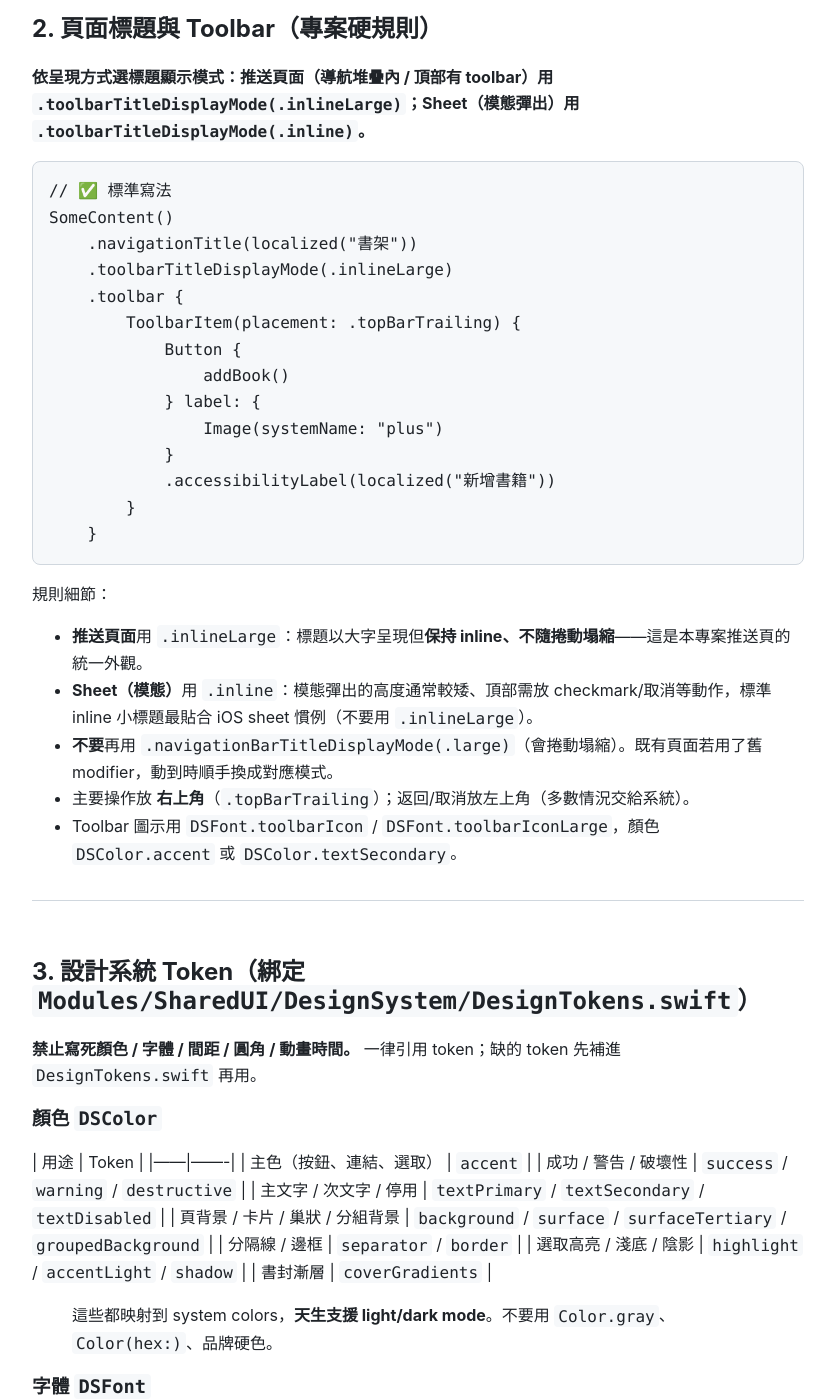
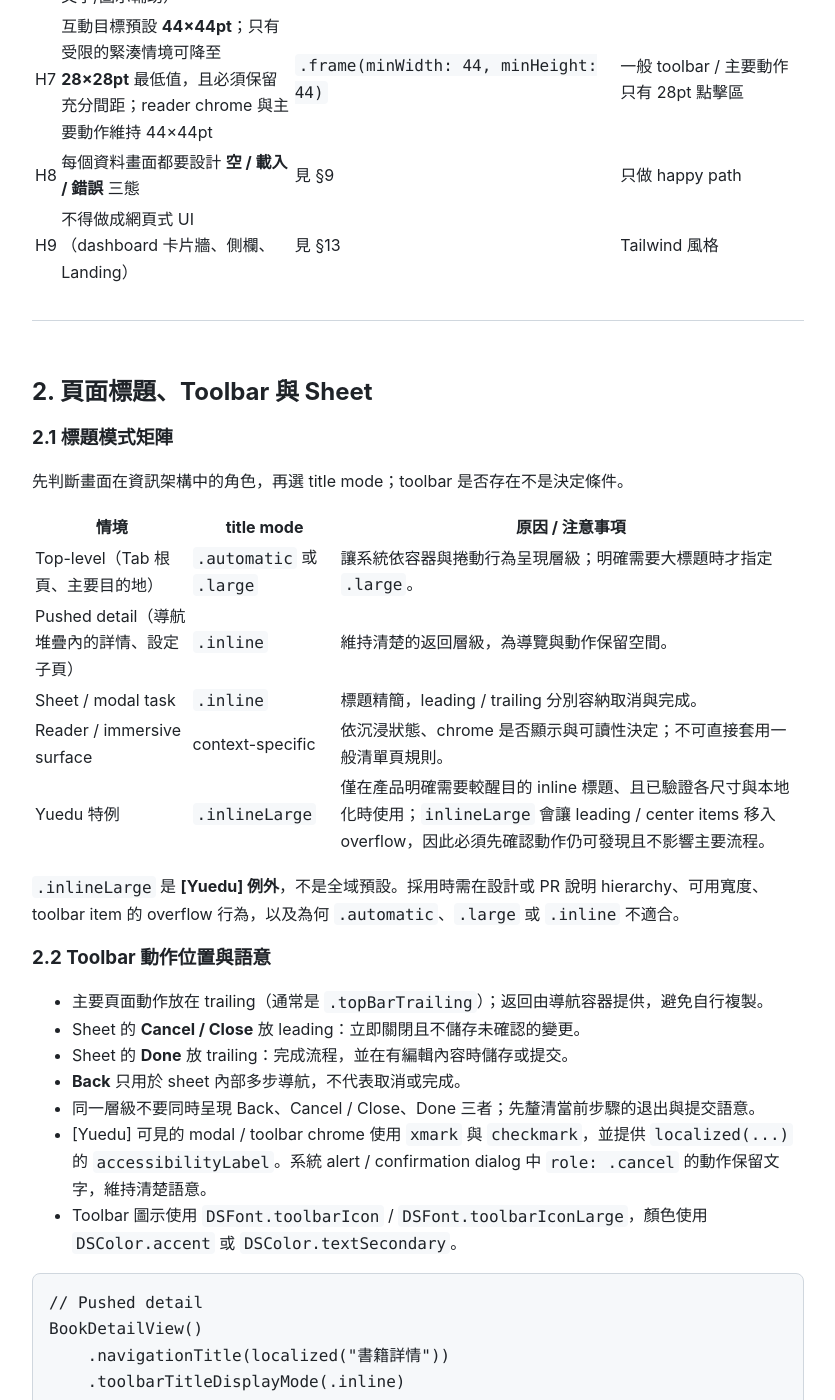
Before and after one commit to zhong228/MoYue, a Jekyll site: the page built from docs/design.md, in a window 1280 px wide and 1400 px high, scrolled down 1515 px. Shown: the whole window, without its empty margins (222-1057 px from the left). Built offline with Jekyll 4.4.1, drawn with Linux system fonts in a browser that asks for light colours; our own code applies the rules of GitHub Pages for plain Markdown files; some of the changed text lies outside the part shown.

Commit message:
docs: align iOS design guide with Apple guidance

````diff
--- a/docs/design.md
+++ b/docs/design.md
@@ -5,11 +5,17 @@
 > 強制套用機制見 `.claude/skills/yuedu-ios-design/SKILL.md`。
 
 合成來源（依優先序）：
-1. **Apple Human Interface Guidelines** — 最高權威，衝突時以 HIG 為準。
-2. **Apple Design Resources / SF Symbols** — 視覺一致性。
-3. **iOS Accessibility（HIG）** — 閱讀器必做。
-4. **Nielsen 十大可用性啟發** — 通用 UX 檢查。
-5. **Mobbin 真實 App 模式** — 參考成熟 iOS App 的頁面模式，不抄網頁。
+1. **Apple Human Interface Guidelines / Apple 平台文件** — 平台行為與元件的最高權威。
+2. **Yuedu 專案規範與既有設計系統** — 在不違反 Apple 規範下維持產品一致性。
+3. **通用可用性建議** — 例如 Nielsen 啟發法，作為設計檢查而非平台行為依據。
+
+### 規則權威層級
+
+- **[Apple]**：Apple HIG、Accessibility、SwiftUI API 與官方設計資源；若規則衝突，以此層為準。
+- **[Yuedu]**：本專案的產品決策、元件慣例與 `DS*` token；僅能在 Apple 允許的範圍內加嚴或具體化。
+- **[建議]**：Nielsen 等通用可用性原則與設計經驗；不能覆蓋 [Apple] 或 [Yuedu]。
+
+優先序為 **[Apple] > [Yuedu] > [建議]**。下文未標示時，硬規則視為 [Yuedu]；涉及系統元件語意與行為時仍以 [Apple] 為準。
 
 ---
 
@@ -29,45 +35,69 @@
 
 | # | 規則 | 正確 | 錯誤 |
 |---|------|------|------|
-| H1 | 推送頁面用 `.toolbarTitleDisplayMode(.inlineLarge)`；**Sheet（模態）用 `.inline`** | 見 §2 | `.large` 捲動塌縮 / sheet 用 `.inlineLarge` / 不設定 |
+| H1 | title mode 必須依導航層級與呈現情境選擇，不得全域套用 `.inlineLarge` | 見 §2 矩陣 | 不分析 hierarchy / overflow 就統一指定模式 |
 | H2 | 所有對使用者顯示的文字走 `localized("…")`，且三個 lproj 同步 | `Text(localized("書架"))` | `Text("Bookshelf")` |
 | H3 | 顏色、字級、間距、圓角、動畫一律用 `DS*` token | `DSColor.textSecondary` | `Color.gray` / 寫死 hex |
 | H4 | 圖示優先 SF Symbols，且與文字字重/字級一致 | `Image(systemName: "trash")` | 自製 PNG icon |
 | H5 | icon-only 按鈕必須有 `accessibilityLabel` | `.accessibilityLabel(localized("刪除"))` | 只有圖示無語意 |
 | H6 | 顏色不得作為唯一狀態提示（需文字/圖示輔助） | 「失敗」紅字+`xmark` | 只靠紅色 |
-| H7 | 點擊區域 ≥ 44×44pt | `.frame(minWidth:44,minHeight:44)` | 24pt 純圖示可點區 |
+| H7 | 互動目標預設 **44×44pt**；只有受限的緊湊情境可降至 **28×28pt** 最低值，且必須保留充分間距；reader chrome 與主要動作維持 44×44pt | `.frame(minWidth: 44, minHeight: 44)` | 一般 toolbar / 主要動作只有 28pt 點擊區 |
 | H8 | 每個資料畫面都要設計 **空 / 載入 / 錯誤** 三態 | 見 §9 | 只做 happy path |
 | H9 | 不得做成網頁式 UI（dashboard 卡片牆、側欄、Landing） | 見 §13 | Tailwind 風格 |
 
 ---
 
-## 2. 頁面標題與 Toolbar（專案硬規則）
+## 2. 頁面標題、Toolbar 與 Sheet
 
-**依呈現方式選標題顯示模式：推送頁面（導航堆疊內 / 頂部有 toolbar）用 `.toolbarTitleDisplayMode(.inlineLarge)`；Sheet（模態彈出）用 `.toolbarTitleDisplayMode(.inline)`。**
+### 2.1 標題模式矩陣
+
+先判斷畫面在資訊架構中的角色，再選 title mode；toolbar 是否存在不是決定條件。
+
+| 情境 | title mode | 原因 / 注意事項 |
+|------|------------|-----------------|
+| Top-level（Tab 根頁、主要目的地） | `.automatic` 或 `.large` | 讓系統依容器與捲動行為呈現層級；明確需要大標題時才指定 `.large`。 |
+| Pushed detail（導航堆疊內的詳情、設定子頁） | `.inline` | 維持清楚的返回層級，為導覽與動作保留空間。 |
+| Sheet / modal task | `.inline` | 標題精簡，leading / trailing 分別容納取消與完成。 |
+| Reader / immersive surface | context-specific | 依沉浸狀態、chrome 是否顯示與可讀性決定；不可直接套用一般清單頁規則。 |
+| Yuedu 特例 | `.inlineLarge` | 僅在產品明確需要較醒目的 inline 標題、且已驗證各尺寸與本地化時使用；`inlineLarge` 會讓 leading / center items 移入 overflow，因此必須先確認動作仍可發現且不影響主要流程。 |
+
+`.inlineLarge` 是 **[Yuedu] 例外**，不是全域預設。採用時需在設計或 PR 說明 hierarchy、可用寬度、toolbar item 的 overflow 行為，以及為何 `.automatic`、`.large` 或 `.inline` 不適合。
+
+### 2.2 Toolbar 動作位置與語意
+
+- 主要頁面動作放在 trailing（通常是 `.topBarTrailing`）；返回由導航容器提供，避免自行複製。
+- Sheet 的 **Cancel / Close** 放 leading：立即關閉且不儲存未確認的變更。
+- Sheet 的 **Done** 放 trailing：完成流程，並在有編輯內容時儲存或提交。
+- **Back** 只用於 sheet 內部多步導航，不代表取消或完成。
+- 同一層級不要同時呈現 Back、Cancel / Close、Done 三者；先釐清當前步驟的退出與提交語意。
+- [Yuedu] 可見的 modal / toolbar chrome 使用 `xmark` 與 `checkmark`，並提供 `localized(...)` 的 `accessibilityLabel`。系統 alert / confirmation dialog 中 `role: .cancel` 的動作保留文字，維持清楚語意。
+- Toolbar 圖示使用 `DSFont.toolbarIcon` / `DSFont.toolbarIconLarge`，顏色使用 `DSColor.accent` 或 `DSColor.textSecondary`。
 
 ```swift
-// ✅ 標準寫法
-SomeContent()
-    .navigationTitle(localized("書架"))
-    .toolbarTitleDisplayMode(.inlineLarge)
+// Pushed detail
+BookDetailView()
+    .navigationTitle(localized("書籍詳情"))
+    .toolbarTitleDisplayMode(.inline)
+
+// Editable sheet
+EditSourceView()
+    .navigationTitle(localized("編輯書源"))
+    .toolbarTitleDisplayMode(.inline)
     .toolbar {
-        ToolbarItem(placement: .topBarTrailing) {
-            Button {
-                addBook()
-            } label: {
-                Image(systemName: "plus")
+        ToolbarItem(placement: .cancellationAction) {
+            Button { dismiss() } label: {
+                Image(systemName: "xmark")
             }
-            .accessibilityLabel(localized("新增書籍"))
+            .accessibilityLabel(localized("取消"))
+        }
+        ToolbarItem(placement: .confirmationAction) {
+            Button { saveAndDismiss() } label: {
+                Image(systemName: "checkmark")
+            }
+            .accessibilityLabel(localized("完成"))
         }
     }
 ```
-
-規則細節：
-- **推送頁面**用 `.inlineLarge`：標題以大字呈現但**保持 inline、不隨捲動塌縮**——這是本專案推送頁的統一外觀。
-- **Sheet（模態）**用 `.inline`：模態彈出的高度通常較矮、頂部需放 checkmark/取消等動作，標準 inline 小標題最貼合 iOS sheet 慣例（不要用 `.inlineLarge`）。
-- **不要**再用 `.navigationBarTitleDisplayMode(.large)`（會捲動塌縮）。既有頁面若用了舊 modifier，動到時順手換成對應模式。
-- 主要操作放 **右上角**（`.topBarTrailing`）；返回/取消放左上角（多數情況交給系統）。
-- Toolbar 圖示用 `DSFont.toolbarIcon` / `DSFont.toolbarIconLarge`，顏色 `DSColor.accent` 或 `DSColor.textSecondary`。
 
 ---
 
@@ -108,11 +138,15 @@ SomeContent()
 iPad 是同一個 iOS app 的原生自適應版，不是另一個 app root。共享資料模型與 reader engine 在 `Modules/Core` / `Modules/Services`，feature UI 與設定在 `Modules/Features`，design token 在 `Modules/SharedUI/DesignSystem`；iPad 專屬 shell 放 `Targets/Yuedu/iPad/`、iPad reader UI 放 `Modules/Features/Reader/iPad/` 等明確目錄，避免散落機型判斷。
 
 - 佈局用 size class、scene/window size 與 readable width 驅動；不要散落 `UIDevice.model` 或機型字串判斷。
+- 內容必須尊重 safe areas 與 system margins；除非是刻意的沉浸式背景，不要用負間距或硬編碼 inset 蓋過系統區域。
+- 以實際 window size 自適應，不以裝置名稱推測空間；多工、Stage Manager、Split View 與旋轉都可能改變可用尺寸。
+- 延後切換到 compact 版型，直到目前版型真的無法維持可讀性與操作間距；不要只因單一 size class 或任意 breakpoint 過早縮減資訊。
 - iPhone 維持 compact/portrait 的底部 Tab Bar；iPad regular 使用系統 `TabView.sidebarAdaptable` 或 `NavigationSplitView` 等 HIG 原生容器，不自刻側欄。
 - iPad 橫豎向與視窗 resize 都要能重排；需要 reader 重分頁時，以 SwiftUI 已量到的 viewport size 作為唯一觸發來源。
 - 寬螢幕設定頁、sheet、清單與 reader overlay 使用 `DSLayout.readable*Width` token 限制行長；不要直接寫 640/760/960 等 magic number。
 - 閱讀器橫向雙頁是 reader 專屬模式：iPad regular + landscape 才自動啟用；切回直向或 iPhone 時回單頁，閱讀位置以 `(spineIndex, charOffset)` 保持。
 - iPad 專屬檔案可以包裝共享 view，但不得複製業務邏輯；狀態、同步、書源、閱讀進度仍由共享 model / coordinator 負責。
+- 自適應驗收至少涵蓋：不同 window size、橫直向、本地化長字串，以及最大 Dynamic Type / accessibility size。
 
 ---
 
@@ -138,8 +172,12 @@ iPad 是同一個 iOS app 的原生自適應版，不是另一個 app root。共
 
 ## 5. 排版與字級
 
-- 用語義字級表達層級：`largeTitle`/`title` 標題 → `headline` 區塊標題 → `body` 正文 → `subheadline`/`caption` 輔助。
-- **支援 Dynamic Type**：不寫死 pt；長字串用 `.lineLimit` + 截斷或換行策略，避免大字級爆版。
+- 用語義 text styles 表達層級：`largeTitle` / `title` 標題 → `headline` 區塊標題 → `body` 正文 → `subheadline` / `caption` 輔助；不要用固定 pt 模擬層級。
+- **支援 Dynamic Type 到最大 accessibility size**：優先讓內容換行與容器增高，不以截斷掩蓋關鍵文字。
+- 大字級時將 metadata（作者、來源、時間、狀態）改為垂直 stacking；grid 逐步減欄，必要時降為單欄，避免壓縮文字與點擊區。
+- 自訂字體必須以語義 metrics 縮放，並在 **Bold Text** 開啟時維持可辨識的粗細差異；沒有原生粗體字面時提供經驗證的 fallback。
+- SF Symbols 跟隨相鄰語義字級與 Dynamic Type scaling，不用固定 frame 鎖死圖示。
+- 三行以上的文字避免 tight leading；正文與說明文字需保留足以掃讀的行距。
 - 對齊與留白勝過分隔線；分隔線只在 `List` 語義需要時出現。
 
 ---
@@ -156,14 +194,15 @@ iPad 是同一個 iOS app 的原生自適應版，不是另一個 app root。共
 ## 7. 無障礙 Accessibility（閱讀器必做）
 
 每個畫面都要過這份清單：
-- [ ] 正文、設定項、按鈕文字支援 **Dynamic Type**。
+- [ ] 正文、設定項、按鈕文字支援 **Dynamic Type** 到最大 accessibility size，內容仍可讀、可操作。
 - [ ] 所有 **icon-only 按鈕** 有 `accessibilityLabel`（用 `localized`）。
-- [ ] 點擊區 ≥ **44×44pt**。
-- [ ] 顏色**不是**唯一狀態提示（配文字/圖示）。
-- [ ] 深色模式下對比足夠（用 `DSColor`，勿低對比疊透明）。
-- [ ] 重要功能用 **VoiceOver** 能理解操作順序與結果。
+- [ ] 互動目標預設 **44×44pt**；只有緊湊、次要且彼此有充分間距的控制可採 **28×28pt** 最低值，reader chrome 與主要動作仍維持 44×44pt。
+- [ ] 狀態與錯誤不是 color-only：顏色之外另有文字、圖示、形狀或位置提示。
+- [ ] Light / Dark Mode 與 **Increase Contrast** 下皆可辨識；不要以低對比透明疊色承載必要資訊。
+- [ ] **Reduce Motion** 開啟時停用非必要位移、縮放與連續動畫，改用淡入淡出或無動畫結果。
+- [ ] VoiceOver 能依合理 order 朗讀標題、內容與動作，並在儲存、刪除、載入或錯誤後說明 outcome；必要時用 announcement 或 focus 管理。
 - [ ] 閱讀頁避免動畫、透明、背景紋理干擾文字辨識。
-- [ ] 裝飾性元素 `.accessibilityHidden(true)`；相關元素用 `.accessibilityElement(children: .combine)`。
+- [ ] 純裝飾元素使用 `.accessibilityHidden(true)`；同一語意的標題、metadata 與狀態適當 grouping（例如 `.accessibilityElement(children: .combine)`），但不要合併需要獨立操作的控制。
 
 ---
 
@@ -233,7 +272,7 @@ iPad 是同一個 iOS app 的原生自適應版，不是另一個 app root。共
 5. **空 / 載入 / 錯誤** 三態
 6. **深色模式** 注意事項
 7. **無障礙**（Dynamic Type / VoiceOver / 點擊區 / 對比）
-8. **SwiftUI 實作建議**（含 `.toolbarTitleDisplayMode(.inlineLarge)`、`DS*` token、`localized()`）
+8. **SwiftUI 實作建議**（依 §2 選擇情境正確的 title mode，並使用 `DS*` token、`localized()`）
 
 ---
 
@@ -246,17 +285,22 @@ iPad 是同一個 iOS app 的原生自適應版，不是另一個 app root。共
 - ❌ 忽略 iOS 導航 / 返回 / Sheet / Tab Bar 慣例。
 - ❌ 寫死顏色/字體/間距（繞過 `DS*` token）。
 - ❌ 寫死字串（繞過 `localized()`）。
-- ❌ 有 toolbar 的頁面不用 `.toolbarTitleDisplayMode(.inlineLarge)`。
+- ❌ 未分析 navigation hierarchy、可用寬度與 toolbar overflow，就把 `.inlineLarge` 全域套用。
 
 ---
 
 ## 參考
 
-- Apple Human Interface Guidelines — https://developer.apple.com/design/human-interface-guidelines
+- Apple Human Interface Guidelines — https://developer.apple.com/design/human-interface-guidelines/
+- HIG Toolbars — https://developer.apple.com/design/human-interface-guidelines/toolbars
+- HIG Sheets — https://developer.apple.com/design/human-interface-guidelines/sheets
+- HIG Accessibility — https://developer.apple.com/design/human-interface-guidelines/accessibility
+- HIG Layout — https://developer.apple.com/design/human-interface-guidelines/layout
+- HIG Typography — https://developer.apple.com/design/human-interface-guidelines/typography
 - Apple Design Resources — https://developer.apple.com/design/resources/
 - SF Symbols — https://developer.apple.com/sf-symbols/
-- HIG Accessibility — https://developer.apple.com/design/human-interface-guidelines/accessibility
+- SwiftUI `toolbarTitleDisplayMode(_:)` — https://developer.apple.com/documentation/swiftui/view/toolbartitledisplaymode(_:)
+- SwiftUI `ToolbarTitleDisplayMode.inlineLarge` — https://developer.apple.com/documentation/swiftui/toolbartitledisplaymode/inlinelarge
 - Nielsen 10 Usability Heuristics — https://www.nngroup.com/articles/ten-usability-heuristics/
-- Mobbin（真實 App 模式參考） — https://mobbin.com/
 - 本專案設計 token：`Modules/SharedUI/DesignSystem/DesignTokens.swift`
 - 在地化規則：見 `yuedu-tour` skill 的 Localization 章節
````
